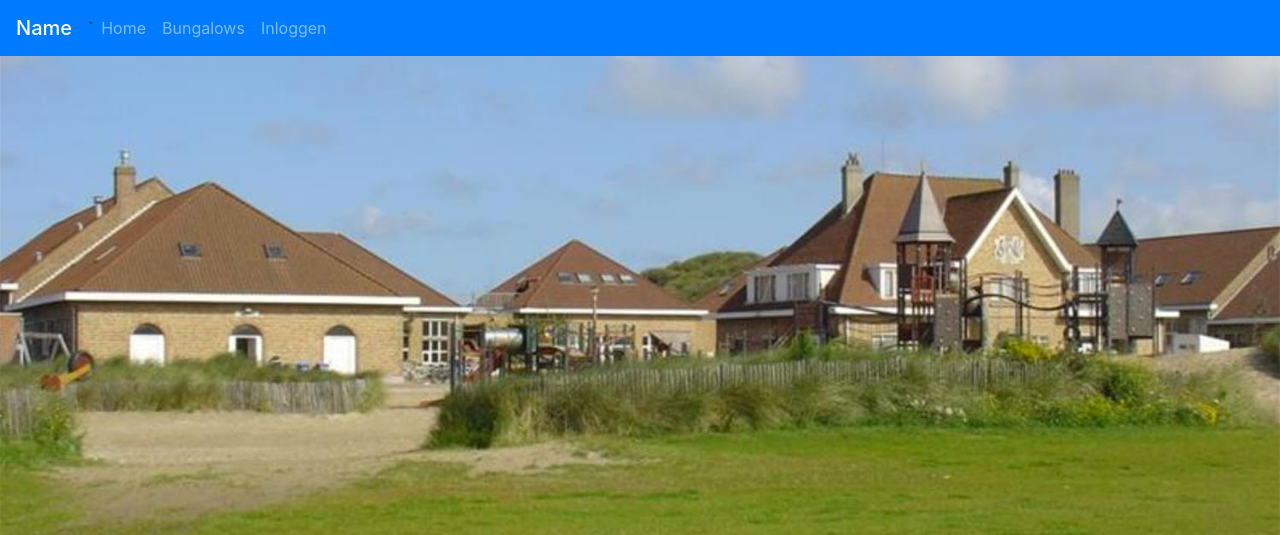
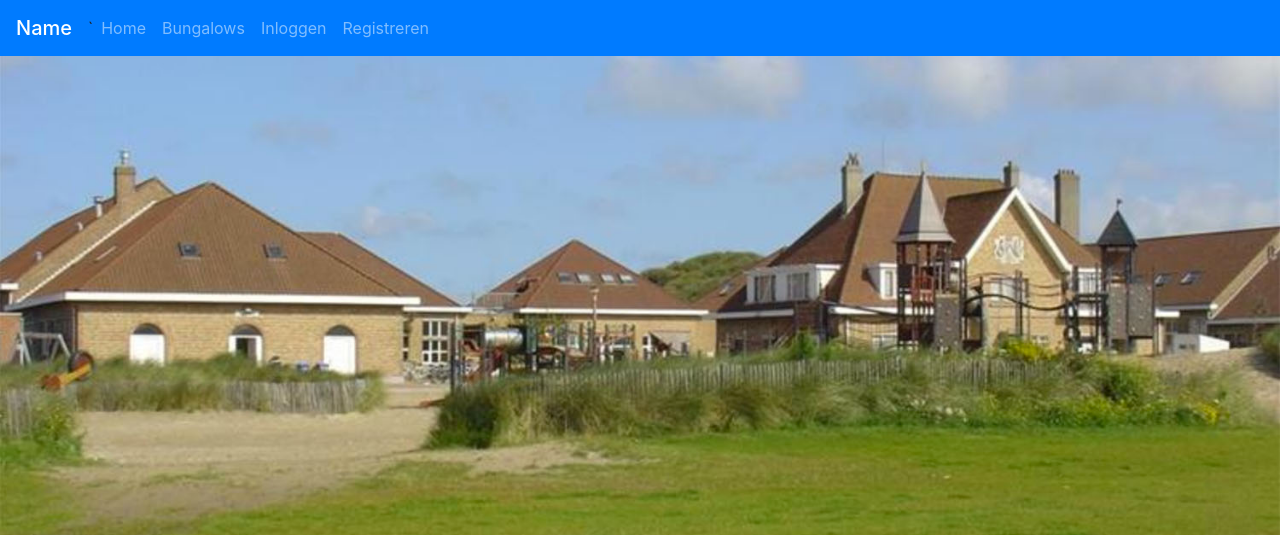
Before and after one commit to mdbaal/WebtechBungalow, a Flask app: page / in a window 1280 px wide. Shown: the top 535 px of the page. Run offline with Flask 2, Linux system fonts and the light colour scheme; some libraries are stand-ins or nearby versions.

Commit message:
Added register in nav

```diff
--- a/app/root/templates/base.html
+++ b/app/root/templates/base.html
@@ -34,6 +34,9 @@
                     <li class="nav-item">
                         <a class="nav-link" href="{{ url_for('visitor.login') }}">Inloggen</a>
                     </li>
+                    <li class="nav-item">
+                        <a class="nav-link" href="{{ url_for('visitor.register') }}">Registreren</a>
+                    </li>
                 {% endif %}
             </ul>
         </nav>
```
Also changed, not shown: app/database.sqlite.
